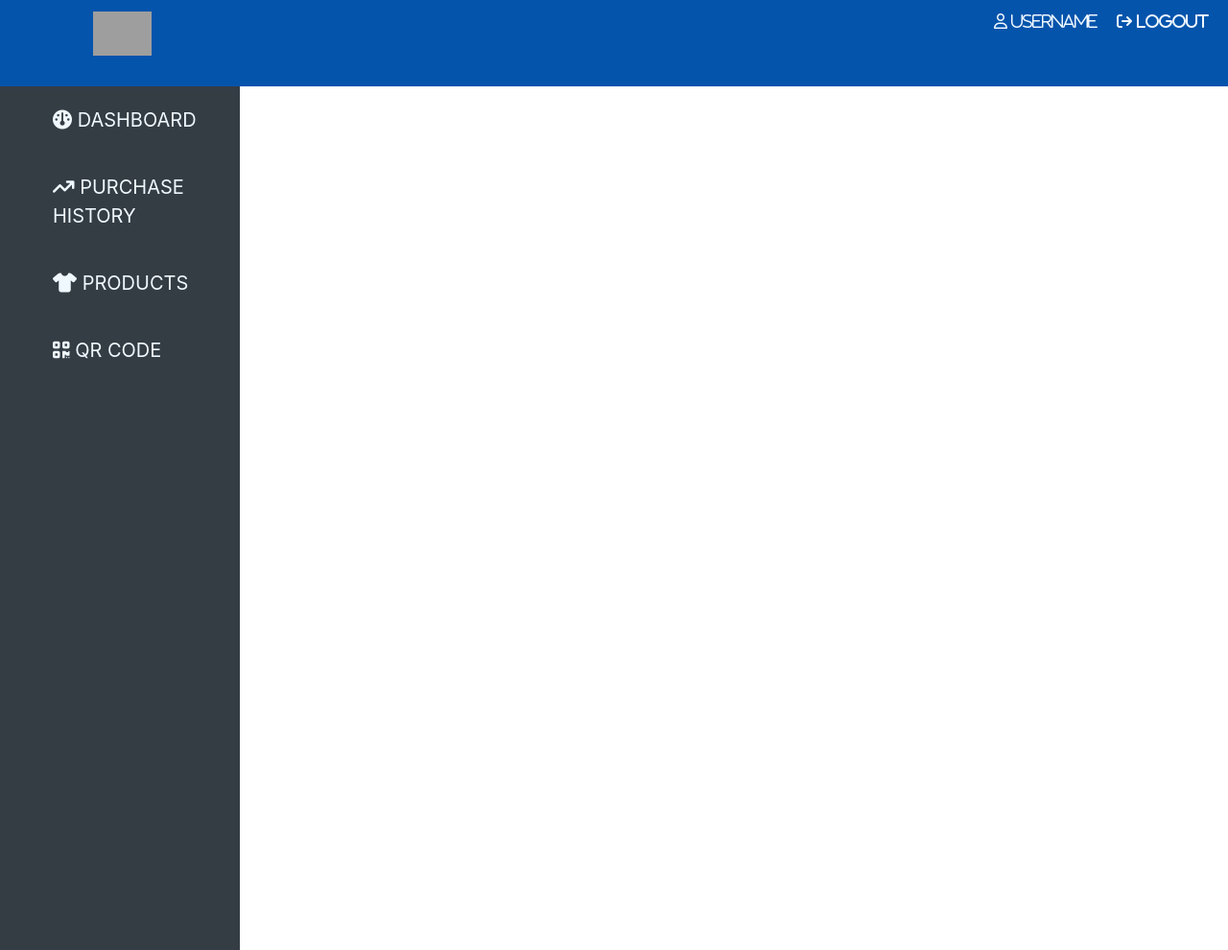
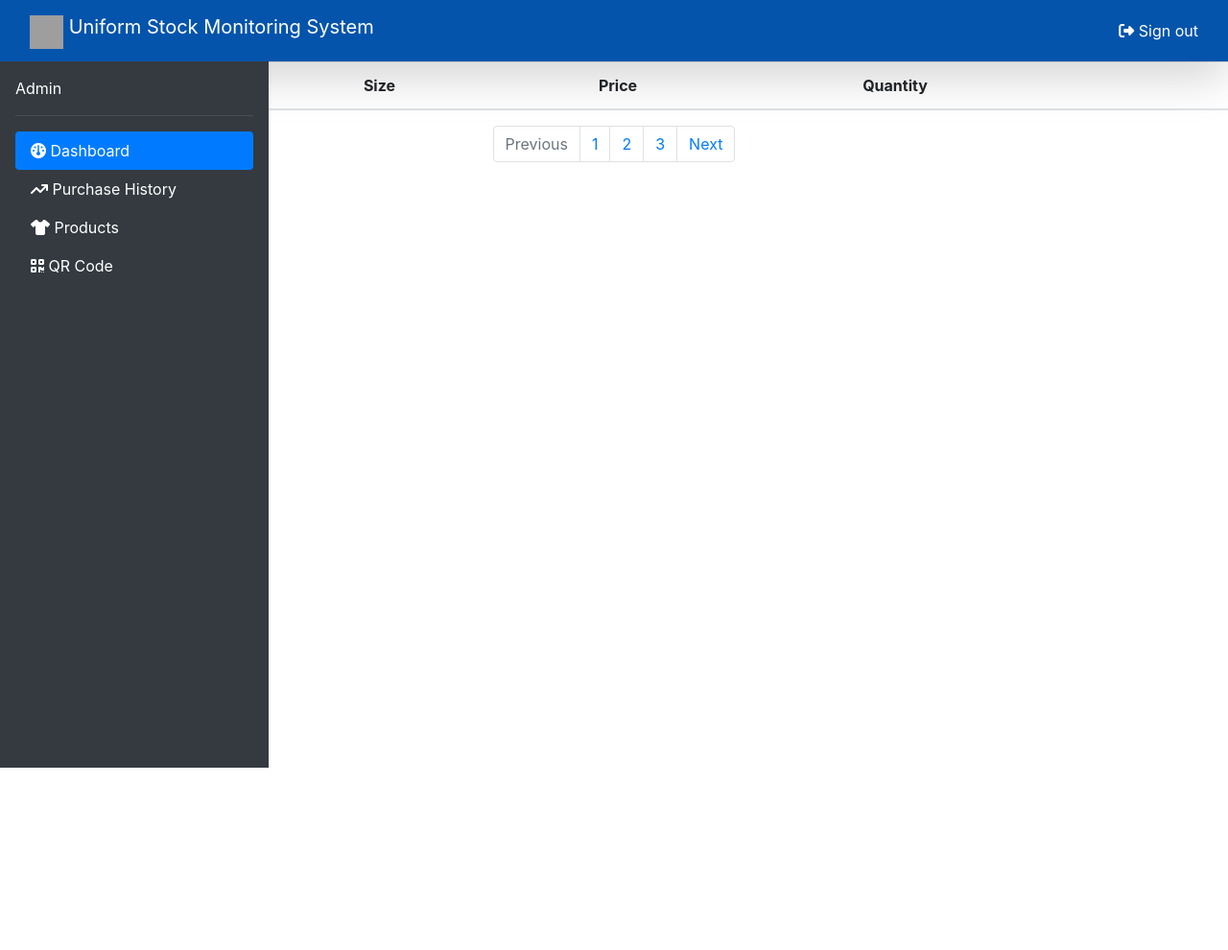
Before and after one commit to Deskud/UniformSM-Thesis-2024-2025-, a PHP site: page /Dashboard.php in a window 1280 px wide. Shown: the whole page at 96% size. After the commit the page ends 800 px from the top, so only its background shows below. Run offline with PHP 8.4, Linux system fonts and the light colour scheme; lists and menus that the app fills with data are empty; some libraries are stand-ins or nearby versions; grey boxes are pictures that could not be loaded.

Commit message:
Used bootsrap framework. Few style changes. Will finish all main features before php programming.

```diff
--- a/Dashboard.php
+++ b/Dashboard.php
@@ -12,34 +12,100 @@
     <link rel="stylesheet" href="Styles/Stylings.css">
     <title>Dashboard</title>
 </head>
-<body class="Main-body">
+<body class="Dashboard-main">
+<!-- Navigation bar -->
 
-    <div class="Dash-top">
-        <img src="Styles/BGpics/PCU Logo.png">
-        <a href="Login.php" id="Logout"><i class="fa-solid fa-arrow-right-from-bracket">  Logout</i></a>
-        <a href="Dash-usr"><i class="fa-regular fa-user">  Username</i></a>
+<nav  id="Navbar-bootstrap" class="shadow-lg navbar bg-body-tertiary text" style="background-color: #0454ac;" >
+  <div class="container-fluid">
+    <a class="navbar-brand" href="#">
+      <img src="Styles/BGpics/PCU Logo.png" alt="Logo" width="35" height="35" class="d-inline-block align-text-top">
+    Uniform Stock Monitoring System
+    </a>
+    <a class="navbar-logout" href="#" ><i class="fa-solid fa-right-from-bracket"></i>
+    Sign out
+    </a>
+  </div>
+</nav>
+
+<!-- End Navbar -->
+
+<!-- Sidebar -->
+
+<div id="Sidebar-bootstrap" class="shadow-sm d-flex flex-column flex-shrink-0 p-3 bg-body-tertiary bg-dark" style="width: 280px;">
+    <a href="#" class="d-flex align-items-center mb-3 mb-md-0 me-md-auto text-white text-decoration-none">
+        <span class="fs-4">
+            Admin
+        </span>
+    </a>
+<hr>
+<ul class="nav nav-pills flex-column mb-auto">
+
+        <a href="#" class="nav-link active" aria-current="page">
+        <i class="fa-solid fa-gauge"></i>
+          Dashboard
+        </a>
+      </li>
+      <li>
+        <a href="#" class="nav-link text-white">
+        <i class="fa-solid fa-arrow-trend-up"></i>
+          Purchase History
+        </a>
+      </li>
+      <li>
+        <a href="#" class="nav-link text-white">
+        <i class="fa-solid fa-shirt"></i>
+          Products
+        </a>
+      </li>
+      <li>
+        <a href="#" class="nav-link text-white">
+        <i class="fa-solid fa-qrcode"></i>
+          QR Code
+        </a>
+    </ul>
 
 
 
-    </div>
+  </div>
 
-    <div class="Dash-side">
-            <ul class="Dash-side-lists">
-                <li>
-                   <a href="Dashboard.php"><i class="fa-solid fa-gauge "></i><span class="menuText"> Dashboard</span></a>
-                </li>
-                <li>
-                    <a href="Purchase.php"><i class="fa-solid fa-arrow-trend-up"></i><span class="menuText" > Purchase History</span></a>
-                </li>
-                <li >
-                    <a href="Products.php"><i class="fa-solid fa-shirt"></i><span class="menuText" > Products</span></a>
-                </li>
-                <li >
-                    <a href="QR_Gen.php"><i class="fa-solid fa-qrcode"></i><span class="menuText" > QR Code</span></a>
-                </li>
+<!-- End Sidebar -->
 
-            </ul>
 
-    </div>
+<!-- Dashboard Table  -->
+
+<table class="table">
+  <thead>
+    <tr>
+      <th scope="col">Product</th>
+      <th scope="col">Size</th>
+      <th scope="col">Price</th>
+      <th scope="col">Quantity</th>
+    </tr>
+  </thead>
+  <tbody>
+
+  </tbody>
+</table>
+
+
+<!-- End Dashboard Table -->
+
+
+<!-- Pages -->
+<nav aria-label="Page navigation example">
+  <ul class="pagination justify-content-center">
+    <li class="page-item disabled">
+      <a class="page-link">Previous</a>
+    </li>
+    <li class="page-item"><a class="page-link" href="#">1</a></li>
+    <li class="page-item"><a class="page-link" href="#">2</a></li>
+    <li class="page-item"><a class="page-link" href="#">3</a></li>
+    <li class="page-item">
+      <a class="page-link" href="#">Next</a>
+    </li>
+  </ul>
+</nav>
+<!-- Pages end -->
+
 </body>
 </html>
--- a/Styles/Stylings.css
+++ b/Styles/Stylings.css
@@ -1,3 +1,9 @@
+/* Remove Blue Link Highlight */
+a{
+    color: inherit;
+}
+
+
 
 /* Start Login Page */
 
@@ -150,68 +156,30 @@ h5{
 
 
 /* Start Dashboard Page */
-
-.Main-body{
-    background-color: #ffffff ;
+.Dashboard-main{
+    background-color:rgb(255, 255, 255);
+    ;
 }
-
-.pcu-log-main{
-width: auto;
-height: auto;
+#Navbar-bootstrap{
+    color: white;
 
 }
 
-.Dash-top{
-    background: #0454ac;
-    width: 100%;
-    height: 90px;
-
+#Sidebar-bootstrap{
+    position: fixed;
+    height: 100%;
+    overflow: auto;
 
 }
-.Dash-top img{
-    margin-top: 10px;
-    margin-left: 95px;
-    padding: 2px;
-    width: 65px;
-
-}
-
-.Dash-top a{
-    color: aliceblue;
-    display: block;
-    float: right;
-    margin-top: 10px;
-    margin-right: 20px;
-}
-.Dash-top a:hover{
-    opacity: 0.5;
-    transition: 0.2s;
-}
-.Dash-side{
-    background-color: #343c44;
-    width: 250px;
-    height: 900px;
-}
-.Dash-side a{
-    color: aliceblue;
-    text-decoration: none;
-
-
-
-}
-.Dash-side-lists li{
-    list-style-type: none;
-    padding: 20px 15px;
-    text-transform: uppercase;
-    text-align: left;
-    font-size: 20px;
-}
-ul.Dash-side-lists li:hover{
-    padding: 20px 15px;
-    opacity: 0.5;
-    transition: 0.2s;
+hr{
+    margin: 1rem 0;
+    color: white;
+    border-top: 1px solid rgb(255 255 255 / 10%);
 }
 
 
 
+
+
+
 /* End Dashboard Page */
```
